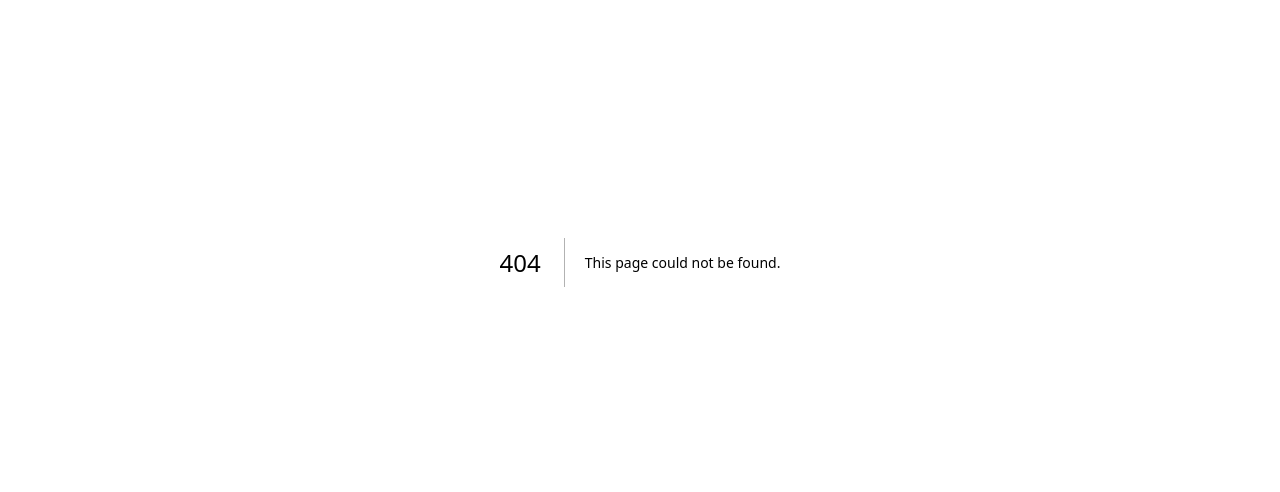
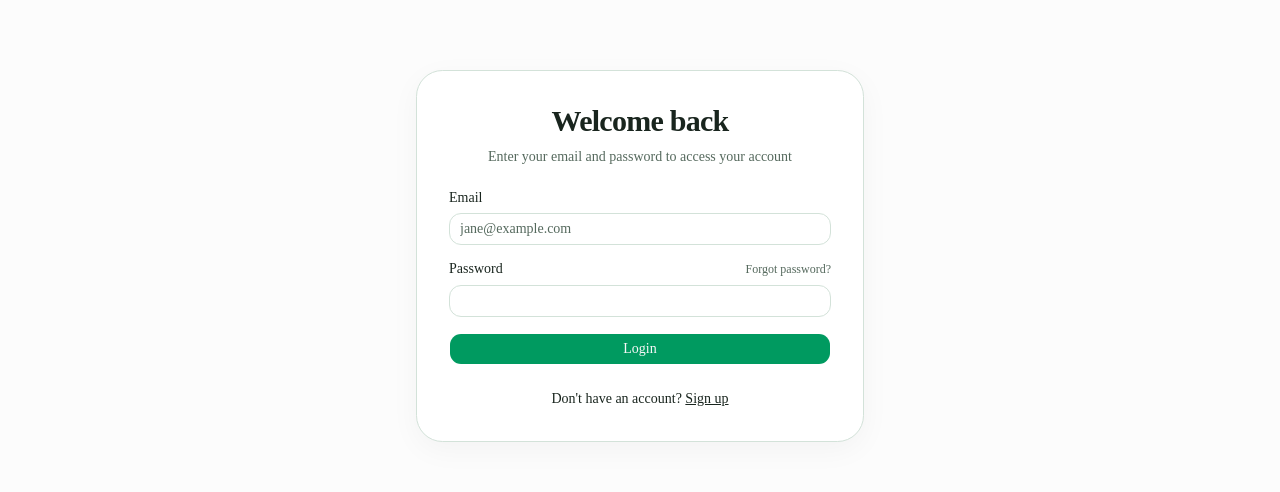
Before and after one commit to ArafatSany7/ecoWaste-forntend, a Next.js app: page /login in a window 1280 px wide. Before the commit this address had no page. Shown: the part 138-630 px from the top of the page. Built offline with nearby package versions, Linux system fonts and the light colour scheme; no server answers.

Commit message:
feat : login flow implimented

```diff
--- /dev/null
+++ b/src/app/(public)/(authentication)/login/page.tsx
@@ -0,0 +1,10 @@
+import { MaxWidthWrapper } from "@/components/layout/MaxWidthWrapper";
+import { LoginForm } from "@/components/form/login-form";
+
+export default function LoginPage() {
+  return (
+    <MaxWidthWrapper className="py-24 flex items-center justify-center min-h-[80vh]">
+      <LoginForm />
+    </MaxWidthWrapper>
+  );
+}
--- /dev/null
+++ b/src/components/form/login-form.tsx
@@ -0,0 +1,111 @@
+"use client";
+
+import { useState } from "react";
+import { useForm } from "react-hook-form";
+import { zodResolver } from "@hookform/resolvers/zod";
+import * as z from "zod";
+import { Button } from "@/components/ui/button";
+import { Input } from "@/components/ui/input";
+import { Label } from "@/components/ui/label";
+import { toast } from "sonner";
+import { authApi } from "@/api/auth.api";
+import { useAuthStore } from "@/store/auth.store";
+import { useRouter } from "next/navigation";
+import Link from "next/link";
+import { Loader2 } from "lucide-react";
+
+const loginSchema = z.object({
+  email: z.string().email("Invalid email address"),
+  password: z.string().min(1, "Password is required"),
+});
+
+type LoginFormValues = z.infer<typeof loginSchema>;
+
+export function LoginForm() {
+  const [isLoading, setIsLoading] = useState(false);
+  const router = useRouter();
+  const login = useAuthStore((state) => state.login);
+
+  const {
+    register,
+    handleSubmit,
+    formState: { errors },
+  } = useForm<LoginFormValues>({
+    resolver: zodResolver(loginSchema),
+  });
+
+  const onSubmit = async (data: LoginFormValues) => {
+    try {
+      setIsLoading(true);
+      const res = await authApi.login(data);
+      if (res.success) {
+        toast.success(res.message || "Login successful!");
+        login(res.data);
+        router.push("/dashboard"); // Later routing logic might adapt to user role
+      }
+    } catch (error) {
+      const err = error as { message?: string, errors?: Array<{message: string}> };
+      const apiErrors = err.errors?.map(e => e.message).join(", ");
+      toast.error(apiErrors || err.message || "Invalid credentials.");
+    } finally {
+      setIsLoading(false);
+    }
+  };
+
+  return (
+    <div className="w-full max-w-md p-8 space-y-6 bg-card border rounded-3xl shadow-soft dark:shadow-soft-dark mx-auto my-12">
+      <div className="space-y-2 text-center">
+        <h1 className="text-3xl font-bold tracking-tight">Welcome back</h1>
+        <p className="text-sm text-muted-foreground">
+          Enter your email and password to access your account
+        </p>
+      </div>
+
+      <form onSubmit={handleSubmit(onSubmit)} className="space-y-4">
+        <div className="space-y-2">
+          <Label htmlFor="email">Email</Label>
+          <Input
+            id="email"
+            type="email"
+            placeholder="jane@example.com"
+            {...register("email")}
+            disabled={isLoading}
+          />
+          {errors.email && (
+            <p className="text-sm text-destructive">{errors.email.message}</p>
+          )}
+        </div>
+
+        <div className="space-y-2">
+          <div className="flex items-center justify-between">
+            <Label htmlFor="password">Password</Label>
+            <Link href="/forgot-password" className="text-xs text-muted-foreground hover:text-primary transition-colors">
+              Forgot password?
+            </Link>
+          </div>
+          <Input
+            id="password"
+            type="password"
+            {...register("password")}
+            disabled={isLoading}
+          />
+          {errors.password && (
+            <p className="text-sm text-destructive">{errors.password.message}</p>
+          )}
+        </div>
+
+        <Button className="w-full" type="submit" disabled={isLoading}>
+          {isLoading && <Loader2 className="mr-2 h-4 w-4 animate-spin" />}
+          Login
+        </Button>
+      </form>
+
+      <div className="text-center text-sm">
+        Don&apos;t have an account?{" "}
+        <Link href="/register" className="underline hover:text-primary transition-colors">
+          Sign up
+        </Link>
+      </div>
+    </div>
+  );
+}
```
